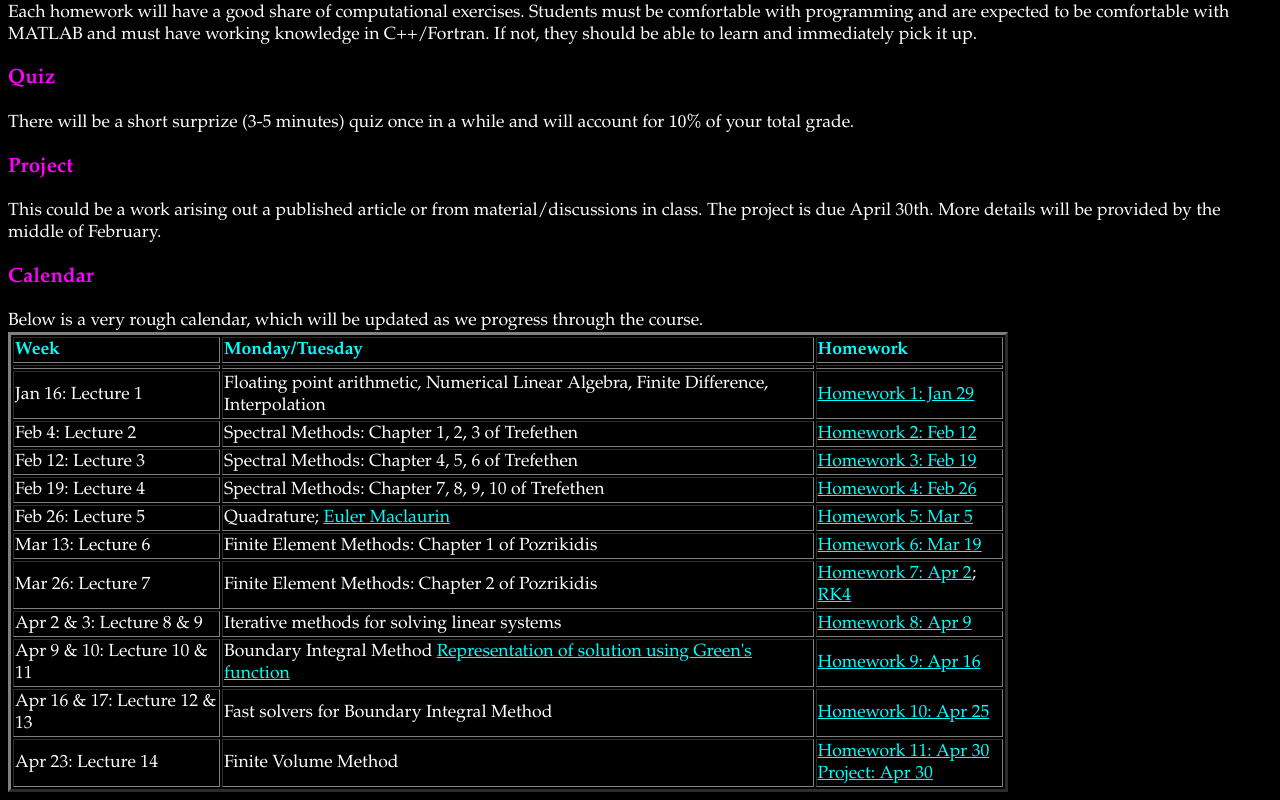
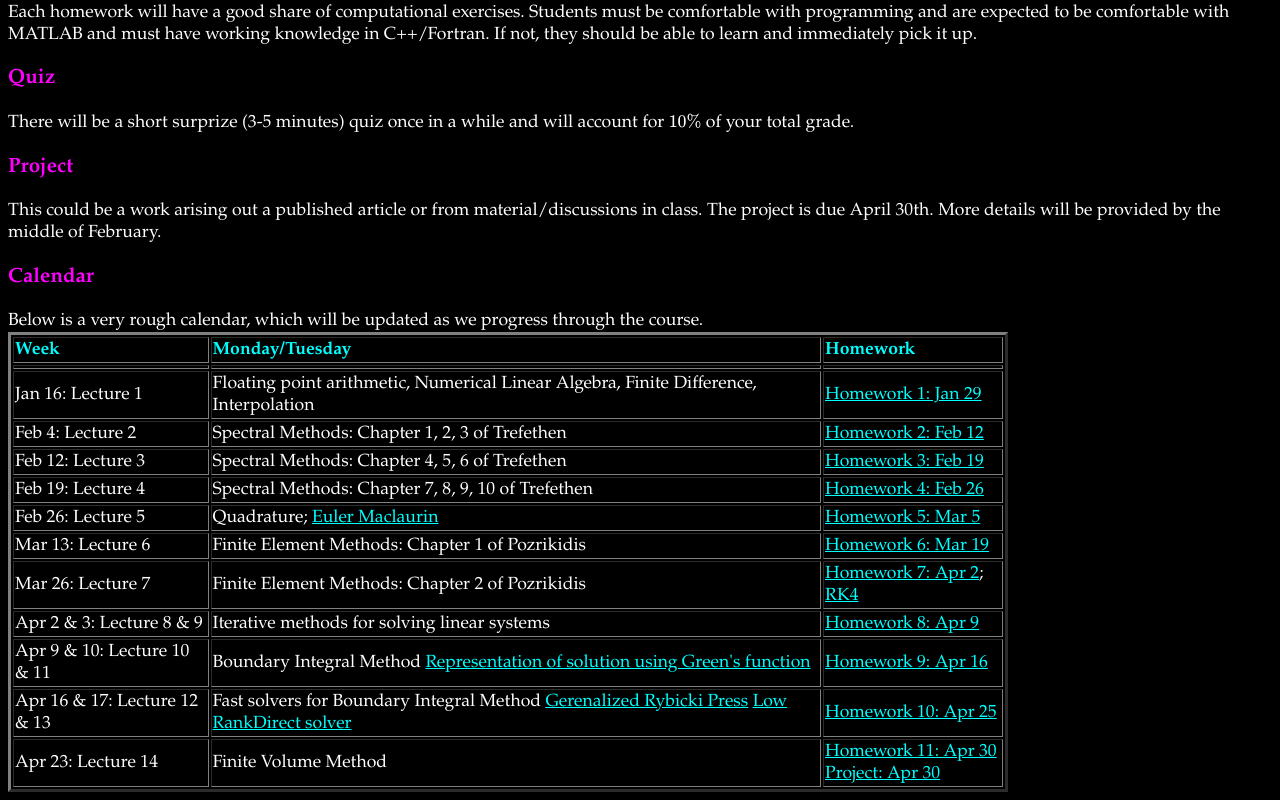
Before and after one commit to sivaramambikasaran/2018_CMS, a plain HTML site: page index.html in a window 1280 px wide. Shown: the part 1341-2141 px from the top of the page. Drawn offline with nearby package versions, Linux system fonts and the light colour scheme; some packages are replaced by stand-ins of ours.

Commit message:
Update index.html

```diff
--- a/index.html
+++ b/index.html
@@ -149,7 +149,7 @@ Below is a very rough calendar, which will be updated as we progress through the
 </tr>
 <tr>
 	<td>Apr 16 & 17: Lecture 12 & 13</td>
-	<td>Fast solvers for Boundary Integral Method</a></td>
+	<td>Fast solvers for Boundary Integral Method <a href="https://arxiv.org/pdf/1409.7852.pdf">Gerenalized Rybicki Press</a> <a href="https://drive.google.com/file/d/1646oZZForY1BikS6apWP0l5BTdipVyLV/view?usp=sharing">Low Rank</a><a href="https://drive.google.com/file/d/162aQa1SLXD27yTmQKeD1bakINkNaj-kw/view?usp=sharing">Direct solver</a></td>
 	<td><a href="https://drive.google.com/file/d/15CVBCS8adeEgTHOz5dFbU7k2vqBbgo3e/view?usp=sharing">Homework 10: Apr 25</td>
 </tr>
 <tr>
```
